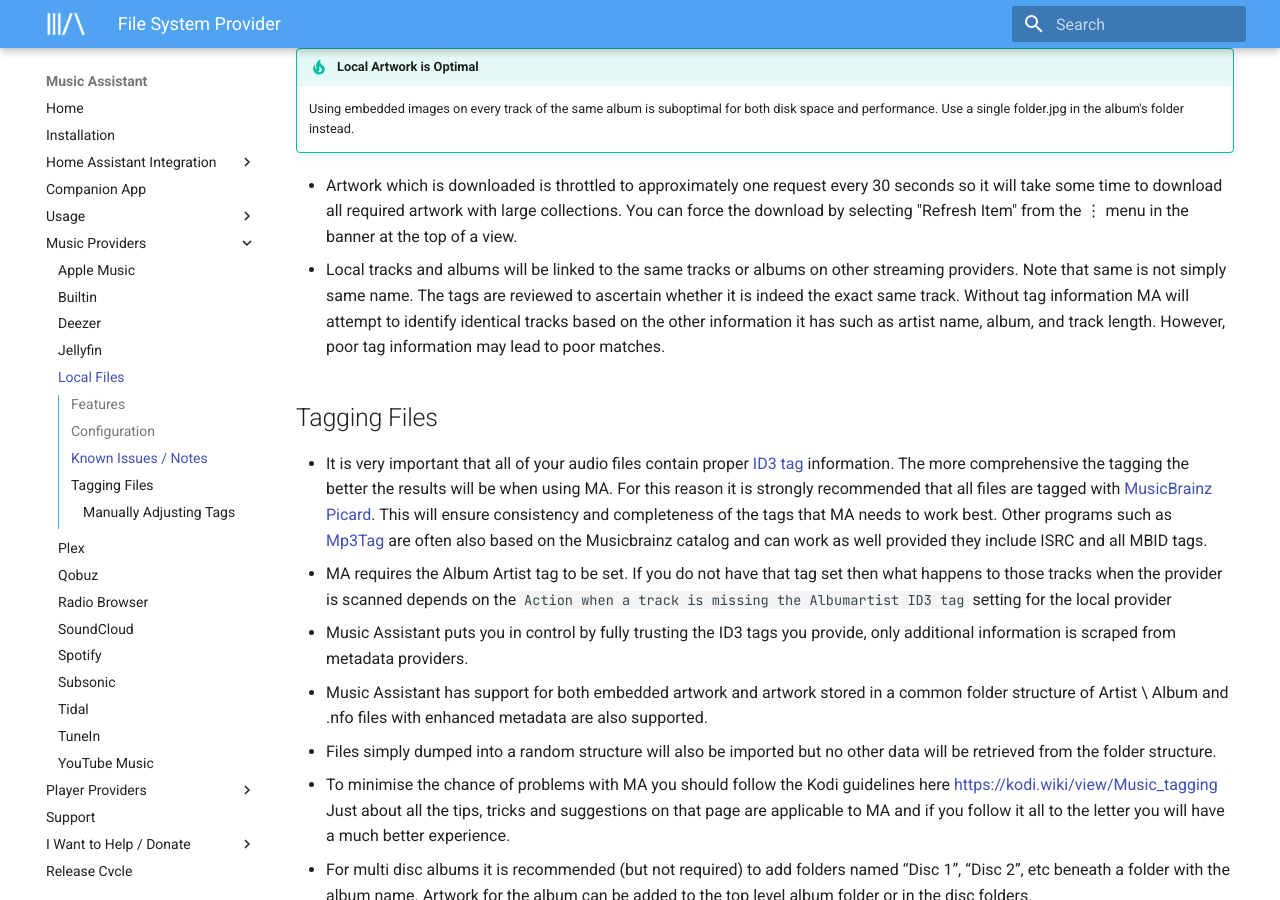
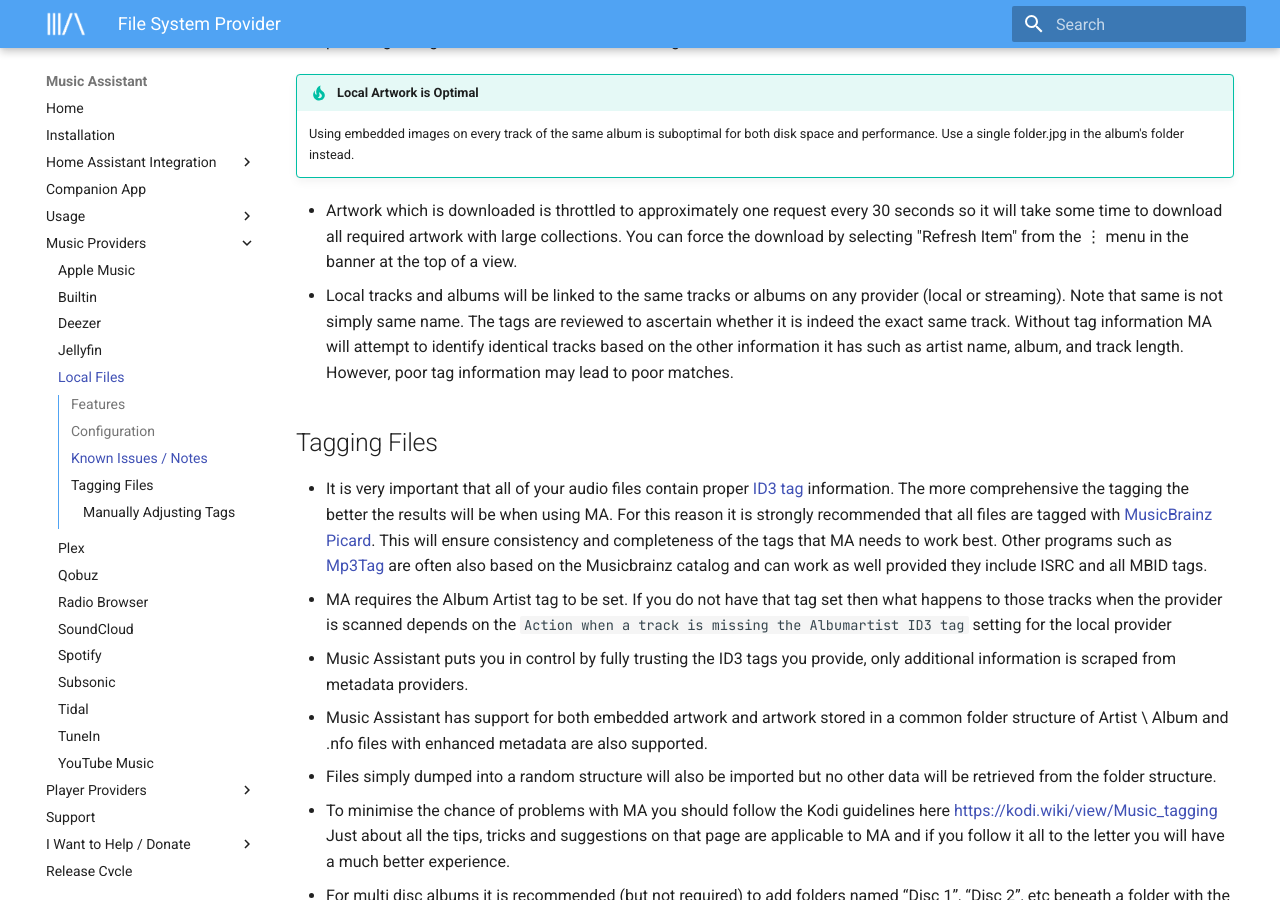
Before and after one commit to pwbriggs/music-assistant.github.io, an MkDocs documentation site: the page built from docs/music-providers/filesystem.md, in a window 1280 px wide and 900 px high, scrolled down 1533 px. Built offline with MkDocs 1.6.1 and Material for MkDocs 9.7.7, drawn with Linux system fonts in a browser that asks for light colours; some of the changed text lies outside the part shown.

Commit message:
Clarify linking behaviour within the file system

```diff
--- a/docs/music-providers/filesystem.md
+++ b/docs/music-providers/filesystem.md
@@ -15,7 +15,7 @@
 - Local music is automatically included in the MA Library.
 - Files are not favourited by default. You can see all items if you deselect the "favourite" filter (the heart) and decide for yourself what you want in your favourites.
 - If you also have any streaming providers connected, your media will be automatically linked and completed with info from the streaming provider(s).
-- On playback, when tracks are linked across providers the highest quality version is used automatically.
+- On playback, when tracks are linked across providers (or within the same provider) the highest quality version is used automatically.
 - You can add multiple filesystem providers.
 
 ## Configuration
@@ -44,7 +44,7 @@
     Using embedded images on every track of the same album is suboptimal for both disk space and performance. Use a single folder.jpg in the album's folder instead.
 
 - Artwork which is downloaded is throttled to approximately one request every 30 seconds so it will take some time to download all required artwork with large collections. You can force the download by selecting "Refresh Item" from the ⋮ menu in the banner at the top of a view.
-- Local tracks and albums will be linked to the same tracks or albums on other streaming providers. Note that same is not simply same name. The tags are reviewed to ascertain whether it is indeed the exact same track. Without tag information MA will attempt to identify identical tracks based on the other information it has such as artist name, album, and track length. However, poor tag information may lead to poor matches.
+- Local tracks and albums will be linked to the same tracks or albums on any provider (local or streaming). Note that same is not simply same name. The tags are reviewed to ascertain whether it is indeed the exact same track. Without tag information MA will attempt to identify identical tracks based on the other information it has such as artist name, album, and track length. However, poor tag information may lead to poor matches.
 
 ## Tagging Files
 
```
